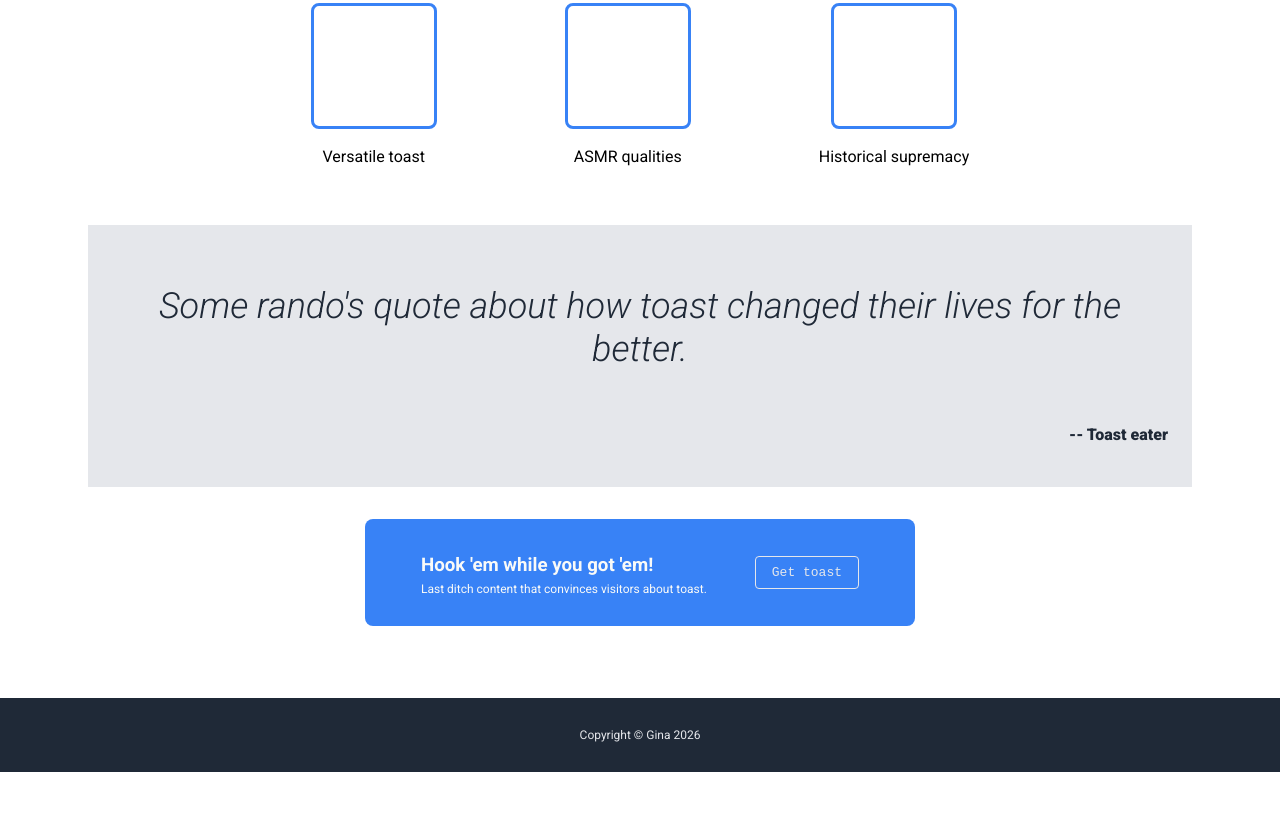
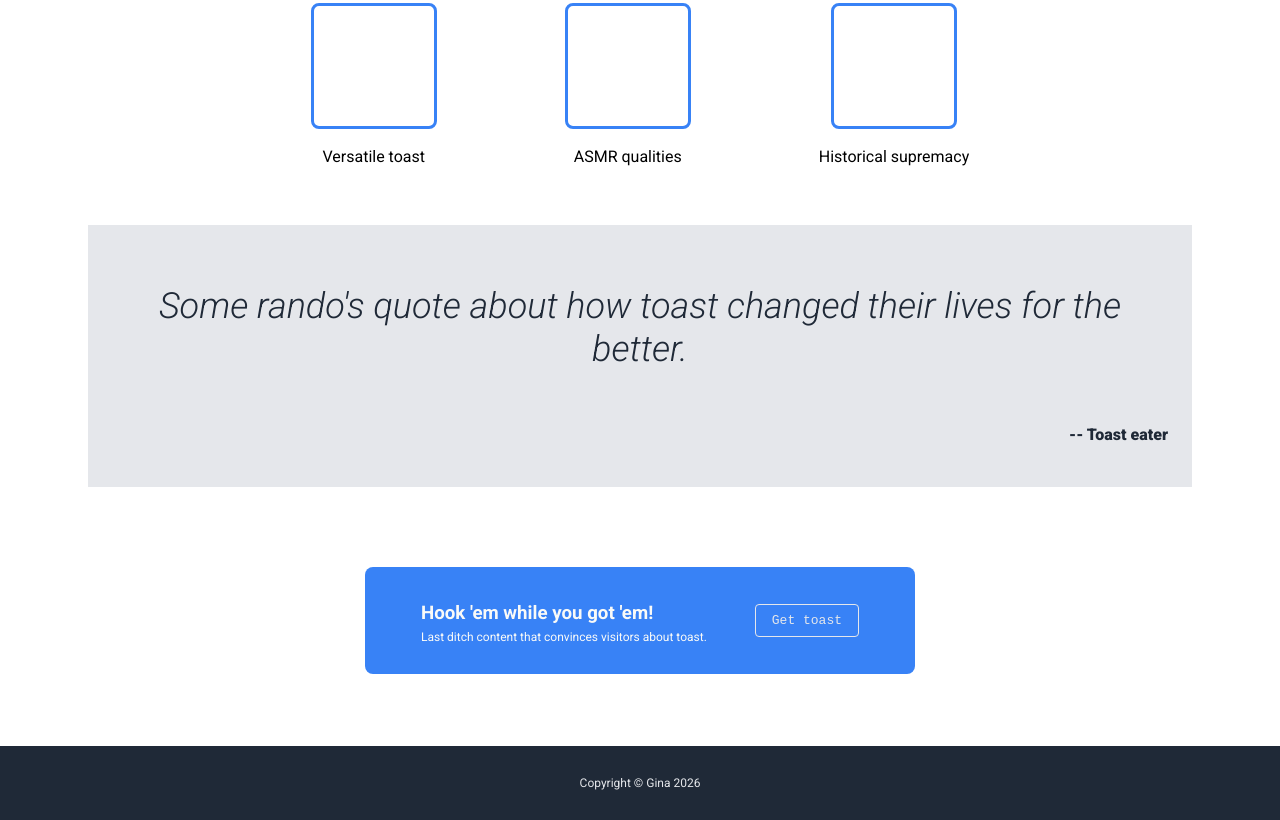
Before and after one commit to ginamc/odin-landingpage, a plain HTML site: page index.html in a window 1280 px wide. Shown: the part 373-1193 px from the top of the page. Before the commit the page ends 1145 px from the top, so only its background shows below. Drawn offline with Linux system fonts and the light colour scheme.

Commit message:
adjusted margin-top for .lastcall

```diff
--- a/stylesheet/style.css
+++ b/stylesheet/style.css
@@ -156,7 +156,7 @@ a {
 .lastcall {
     background-color: #3882F6;
     border-radius: 8px;
-    margin-top: 24px;
+    margin-top: 72px;
     margin-bottom: 48px;
     max-width: 75%;
     padding: 16px 56px;
```
